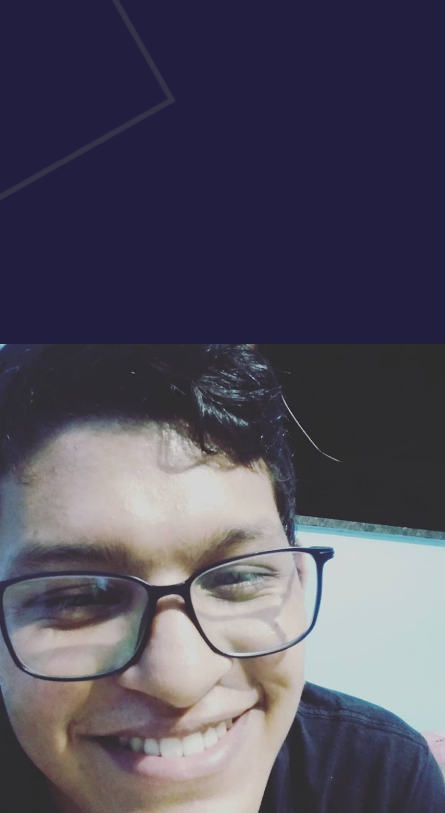
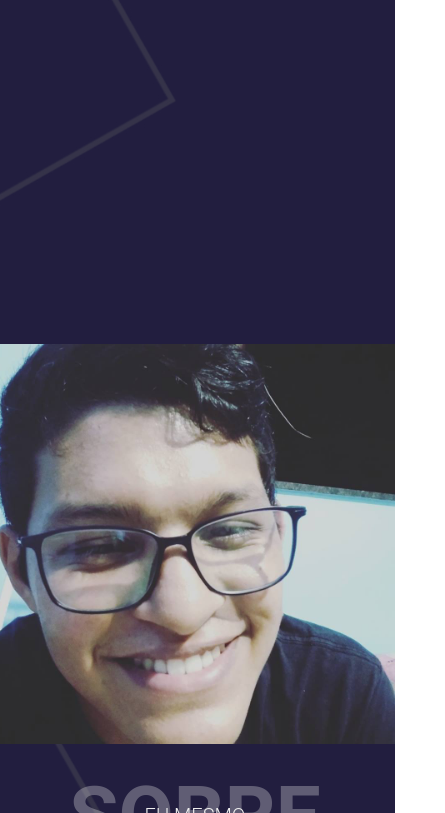
Before and after one commit to jairo-ab/jairo-abreu.menu, a plain HTML site: page index.html in a window 390 px wide. Shown: the part 560-1373 px from the top of the page, 445 px wide, since content can reach past the window. Drawn offline with nearby package versions, Linux system fonts and the light colour scheme; a web font is replaced by a local one.

Commit message:
Update main.css

```diff
--- a/main.css
+++ b/main.css
@@ -601,6 +601,8 @@ input[type="submit"]:hover{
     }
 
     .profile-img{
+        width: 40rem;
+        height: 80rem;
         margin: 0 0 7rem 0;
     }
 
```
